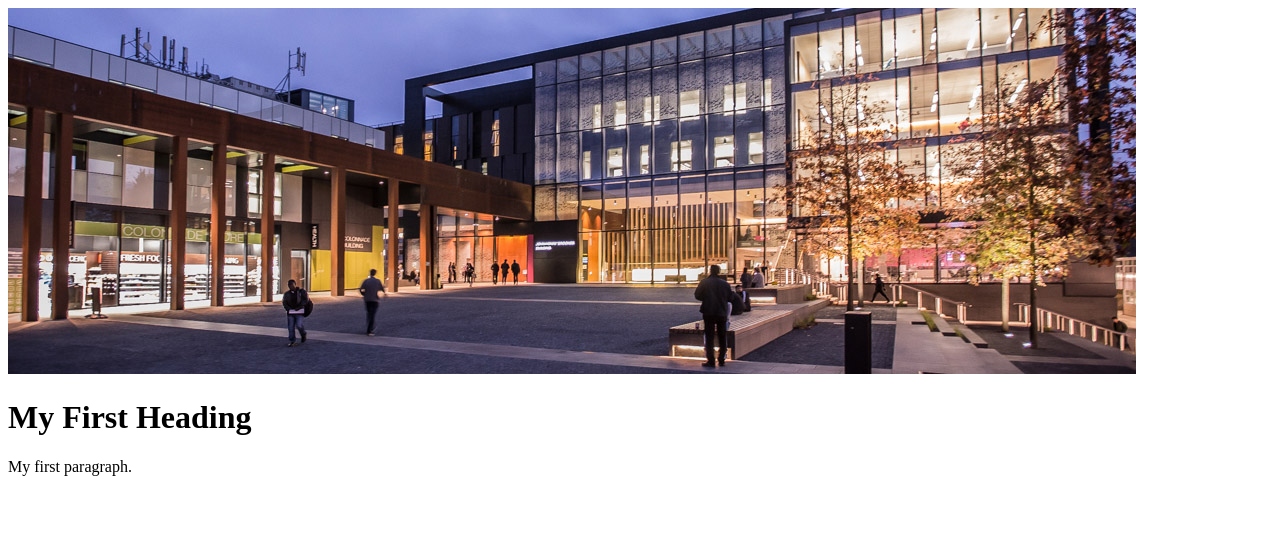
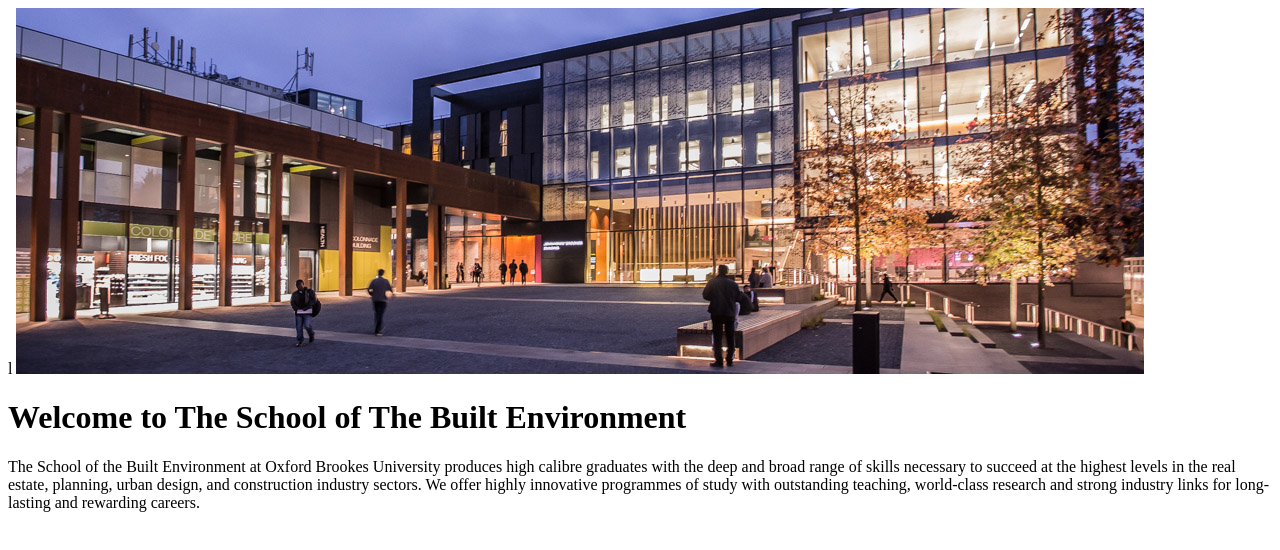
Before and after one commit to obu-sobe/main, a plain HTML site: page index.html in a window 1280 px wide. Drawn offline with Linux system fonts and the light colour scheme.

Commit message:
Update index.html

```diff
--- a/index.html
+++ b/index.html
@@ -1,11 +1,11 @@
-<!DOCTYPE html>
+l<!DOCTYPE html>
 <html>
   <head>
     <title>SoBE Github Repo</title>
   </head>
 <body>
   <img src="HeadingtonCampus.jpeg", alt="Headington Campus">
-  <h1>My First Heading</h1>
-<p>My first paragraph.</p>
+  <h1>Welcome to The School of The Built Environment</h1>
+  <p>The School of the Built Environment at Oxford Brookes University produces high calibre graduates with the deep and broad range of skills necessary to succeed at the highest levels in the real estate, planning, urban design, and construction industry sectors. We offer highly innovative programmes of study with outstanding teaching, world-class research and strong industry links for long-lasting and rewarding careers.</p>
 </body>
 </html>
```
